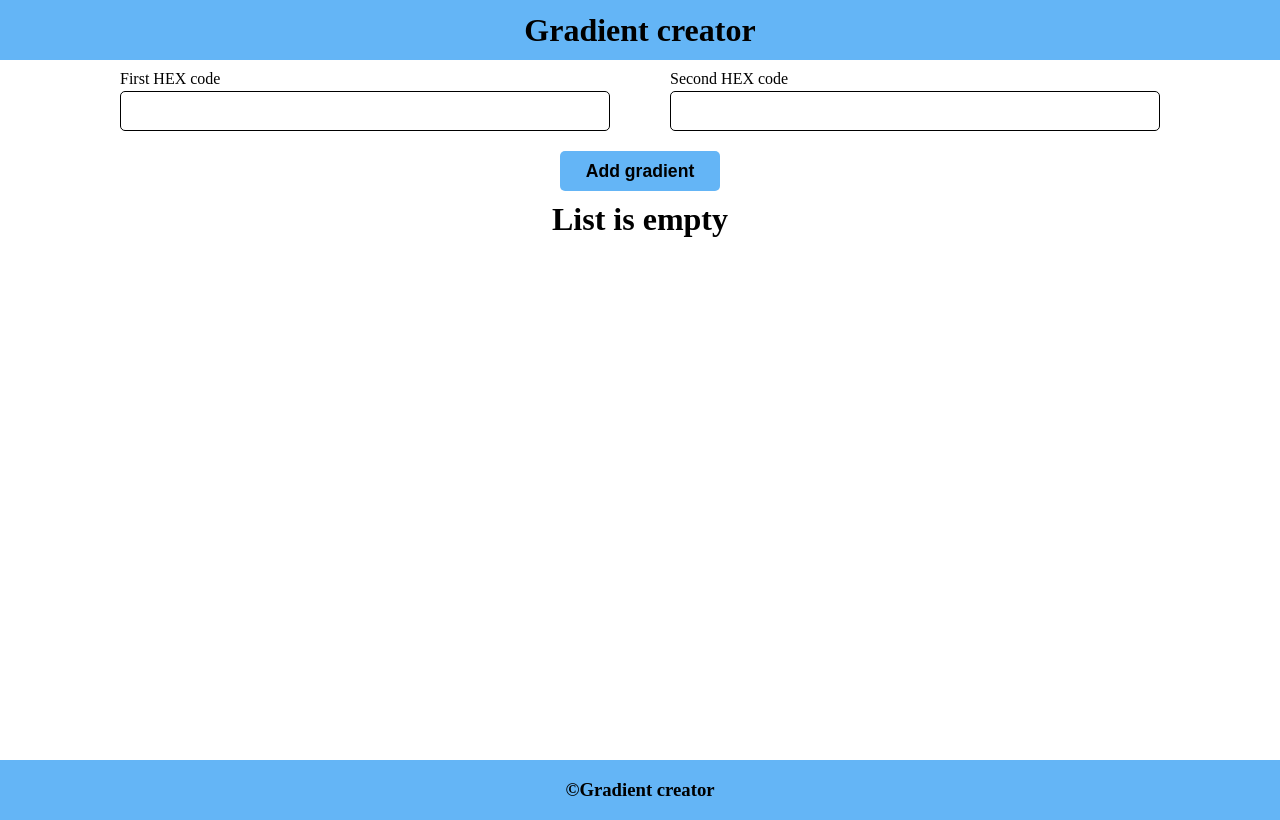
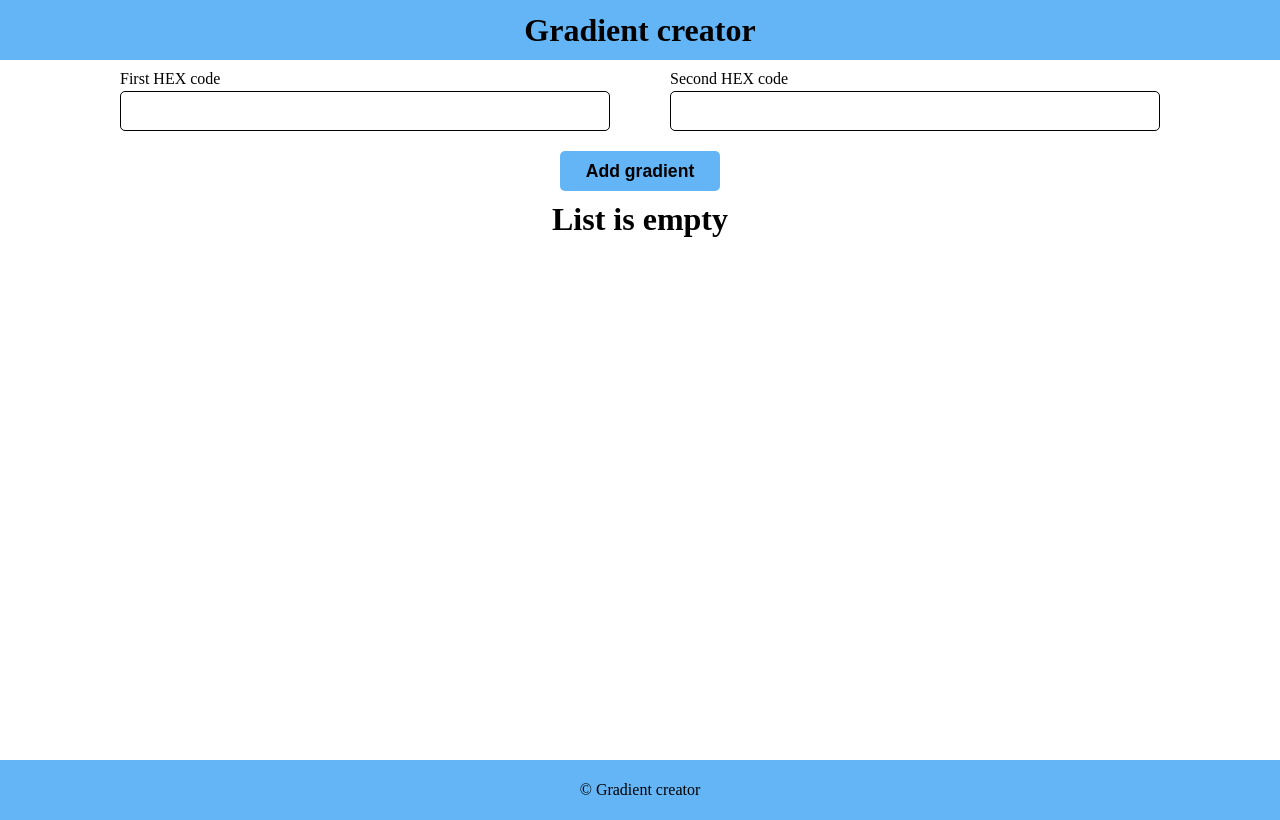
Before and after one commit to andreitsivm/gradient, a React (Create React App) app: page / in a window 1280 px wide. Built offline with nearby package versions, Linux system fonts and the light colour scheme.

Commit message:
to right

```diff
--- a/src/App.css
+++ b/src/App.css
@@ -30,3 +30,8 @@ body,
     align-items: center;
   }
 }
+.center {
+  display: flex;
+  justify-content: center;
+  align-items: center;
+}
--- a/src/components/Footer/Footer.js
+++ b/src/components/Footer/Footer.js
@@ -6,7 +6,7 @@ const Footer = () => {
   return (
     <footer className={classes.footer}>
       <Container>
-        <h3> &copy;Gradient creator</h3>
+        <span className="center"> &copy; Gradient creator</span>
       </Container>
     </footer>
   );
--- a/src/components/Footer/Footer.module.css
+++ b/src/components/Footer/Footer.module.css
@@ -6,6 +6,3 @@
   background-color: #64b5f6;
   margin-top: 20px;
 }
-.footer h3 {
-  text-align: center;
-}
--- a/src/components/GradientItem/Gradient.module.css
+++ b/src/components/GradientItem/Gradient.module.css
@@ -20,7 +20,7 @@
 @media (max-width: 767px) {
   .gradientContainer {
     width: 320px;
-    margin: 0 auto;
+    margin: 30px auto;
   }
   .hexCode {
     font-size: 16px;
```
Also changed, not shown: 1 other file (tests, documents, lock files or other folders).
